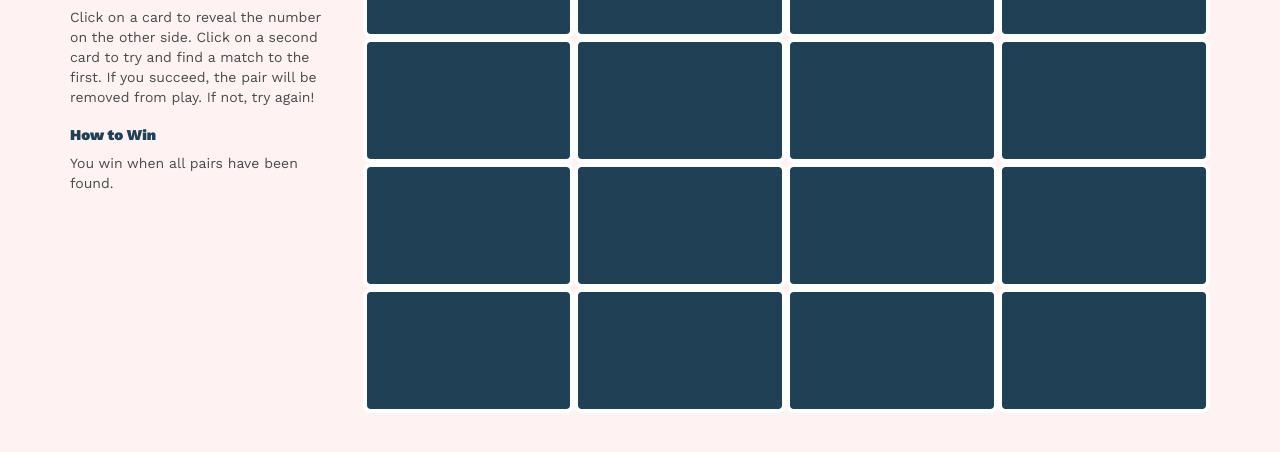
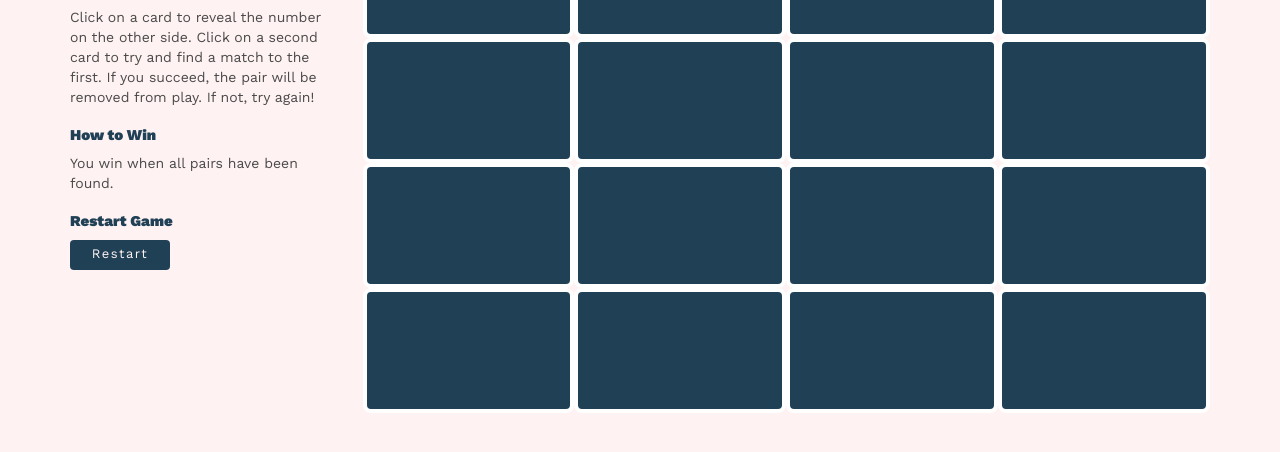
Before and after one commit to tinuola/tut_matchgame-steele, a plain HTML site: page index.html in a window 1280 px wide. Shown: the part 140-592 px from the top of the page. Drawn offline with nearby package versions, Linux system fonts and the light colour scheme.

Commit message:
adding restart button

```diff
--- a/css/style.css
+++ b/css/style.css
@@ -21,6 +21,29 @@ h3 {
 p {
 	color: rgb(74, 74, 74);
 }
+button {
+	background: rgb(32, 64, 86);
+	color: rgb(255, 242, 242);
+	font-size: 1.3rem;
+	letter-spacing: 1.5px;
+	width: 100px;
+	height: 30px;
+	border-radius: 4px;
+	text-align: center;
+	border: 0px;
+	outline: none;
+	cursor: pointer;
+	position: relative;
+	/* margin-right: 10px;*/
+	margin-bottom: 10px;
+}
+button:hover {
+	background: rgb(144, 104, 118);
+	color: rgb(255, 255, 255);
+}
+button:active {
+	top: 2px;
+}
 .card {
 	height: 12.5rem;
 	border: 4px solid #fff;
@@ -28,9 +51,9 @@ p {
 	background-color: rgb(32, 64, 86);
 	display: flex;
 	justify-content: center;
-    align-items: center;
-    cursor: pointer;
-    font-size: 7rem;
+  align-items: center;
+  cursor: pointer;
+  font-size: 7rem;
 	font-weight: 900;
 	color: rgb(255, 255, 255);
 }
--- a/index.html
+++ b/index.html
@@ -20,27 +20,12 @@
 				<p>Click on a card to reveal the number on the other side. Click on a second card to try and find a match to the first. If you succeed, the pair will be removed from play. If not, try again!</p>
 				<h3>How to Win</h3>
 				<p>You win when all pairs have been found.</p>
+        <h3>Restart Game</h3>
+				<button id="restart">Restart</button>
 			</div>
 			<!--Game Board-->
 			<div class="col-xs-12 col-sm-12 col-md-9" id="game">
-				<!-- <div class="row">
-					<div class="col-xs-3 col-sm-3 col-md-3 card"></div>
-					<div class="col-xs-3 col-sm-3 col-md-3 card"></div>
-					<div class="col-xs-3 col-sm-3 col-md-3 card"></div>
-					<div class="col-xs-3 col-sm-3 col-md-3 card"></div>
-					<div class="col-xs-3 col-sm-3 col-md-3 card"></div>
-					<div class="col-xs-3 col-sm-3 col-md-3 card"></div>
-					<div class="col-xs-3 col-sm-3 col-md-3 card"></div>
-					<div class="col-xs-3 col-sm-3 col-md-3 card"></div>
-					<div class="col-xs-3 col-sm-3 col-md-3 card"></div>
-					<div class="col-xs-3 col-sm-3 col-md-3 card"></div>
-					<div class="col-xs-3 col-sm-3 col-md-3 card"></div>
-					<div class="col-xs-3 col-sm-3 col-md-3 card"></div>
-					<div class="col-xs-3 col-sm-3 col-md-3 card"></div>
-					<div class="col-xs-3 col-sm-3 col-md-3 card"></div>
-					<div class="col-xs-3 col-sm-3 col-md-3 card"></div>
-					<div class="col-xs-3 col-sm-3 col-md-3 card"></div>
-				</div> -->
+
 			</div>
 		</div>
 	</div>
--- a/js/match-game.js
+++ b/js/match-game.js
@@ -9,7 +9,22 @@ $(document).ready(function() {
   var $game = $('#game');
   var values = MatchGame.generateCardValues();
   MatchGame.renderCards(values, $game);
+
+  var restart = document.getElementById("restart");
+  $('#restart').click(function() {
+    MatchGame.restart();
+  });
 });
+
+/*
+  Restarts game.
+ */
+
+MatchGame.restart = function(){
+  var $game = $('#game');
+  var values = MatchGame.generateCardValues();
+  MatchGame.renderCards(values, $game);
+};
 
 /*
   Generates and returns an array of matching card values.
```
Also changed, not shown: 1 other file.
